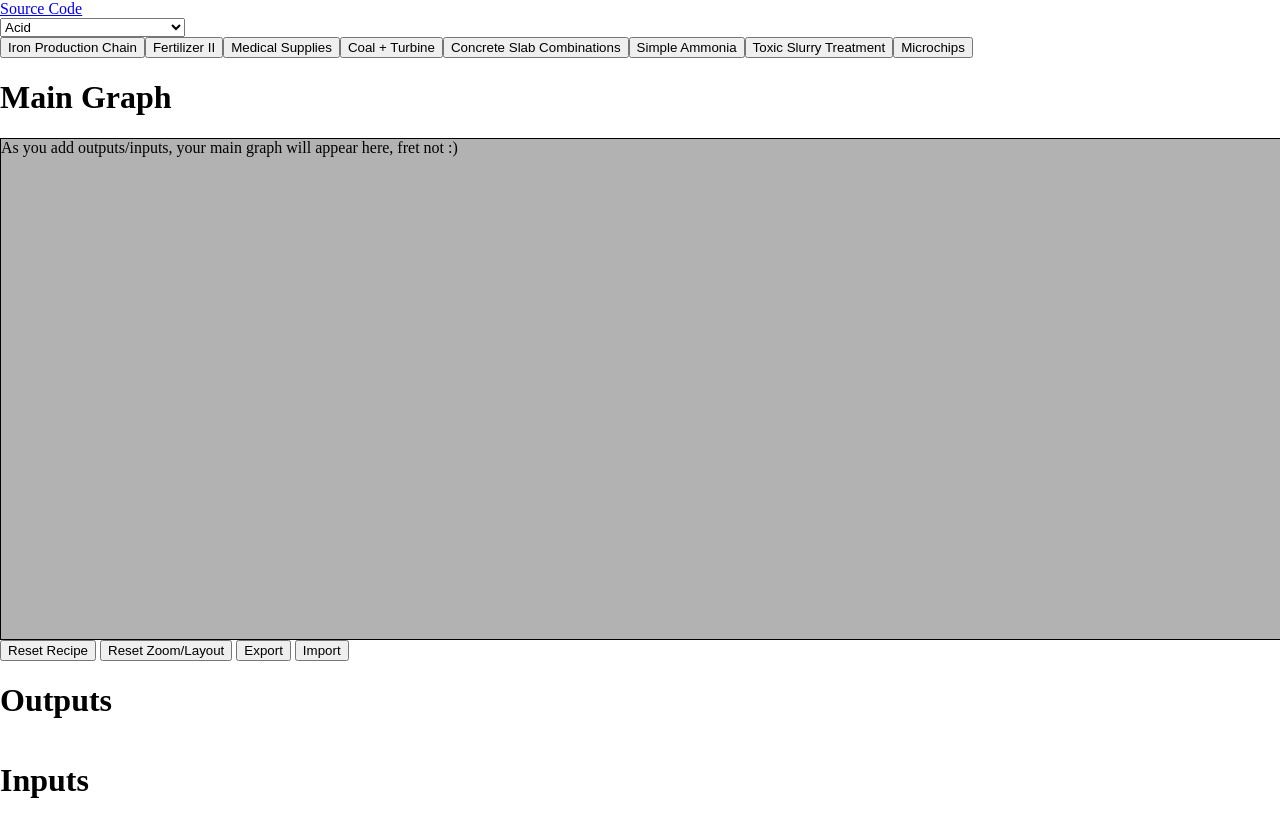
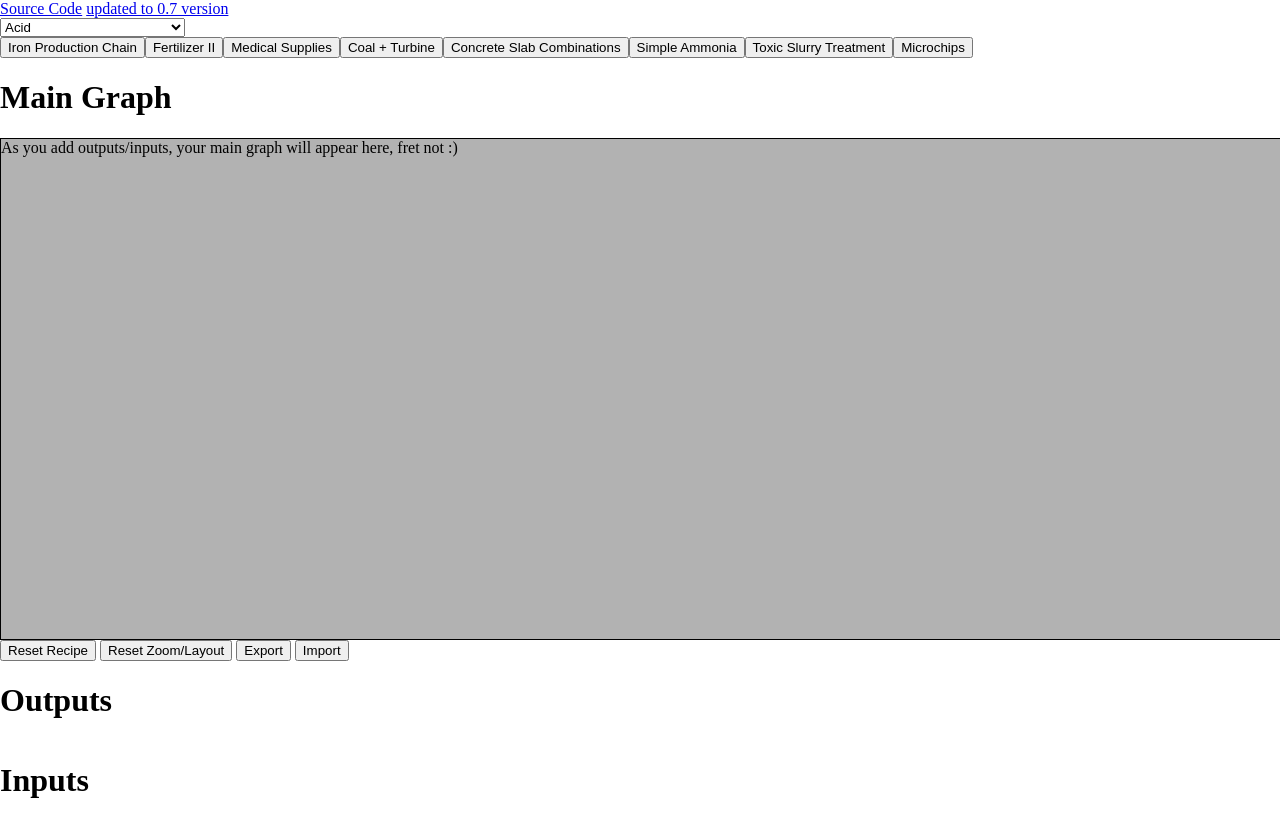
Before and after one commit to rostykk/coi-calculator, a plain HTML site: page index.html in a window 1280 px wide. Drawn offline with Linux system fonts and the light colour scheme.

Commit message:
Update index.html

```diff
--- a/index.html
+++ b/index.html
@@ -49,7 +49,7 @@
   </style>
 </head>
 <body>
-  <a href="https://codeberg.org/Captain_Of_Coit/coi-calculator" target="_blank">Source Code</a>
+  <a href="https://codeberg.org/Captain_Of_Coit/coi-calculator" target="_blank">Source Code</a> <a href="https://github.com/rostykk/coi-calculator" target="_blank">updated to 0.7 version</a>
   <div id="selected-output">
     <select></select>
   </div>
```
